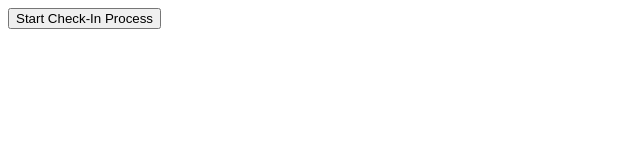
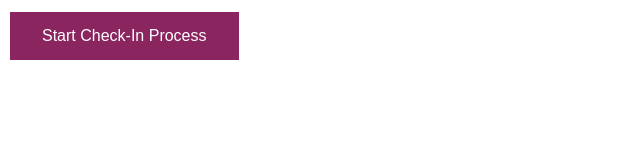
Before and after one commit to consolmena/ClinicCheckin, a plain HTML site: page index.html in a window 1280 px wide. Shown: the whole page, without its empty margins (0-640 px from the left). Drawn offline with Linux system fonts and the light colour scheme.

Commit message:
Update index.html

```diff
--- a/index.html
+++ b/index.html
@@ -7,11 +7,26 @@
 
   <title>Clinic Check-In</title>
 
+<style>
+.button {
+  background-color: #8A2560;
+  border: none;
+  color: white;
+  padding: 15px 32px;
+  text-align: center;
+  text-decoration: none;
+  display: inline-block;
+  font-size: 16px;
+  margin: 4px 2px;
+  cursor: pointer;
+}
+</style>
+
 </head>
 
 <body>
 	<div style="width: 100%" id="reader"></div>
-	<button onclick="startCheckin()" id="startCheckinButton">Start Check-In Process</button>
+	<button class="button" onclick="startCheckin()" id="startCheckinButton">Start Check-In Process</button>
 
 <div id="data" style="display: none">
 <div>
```
